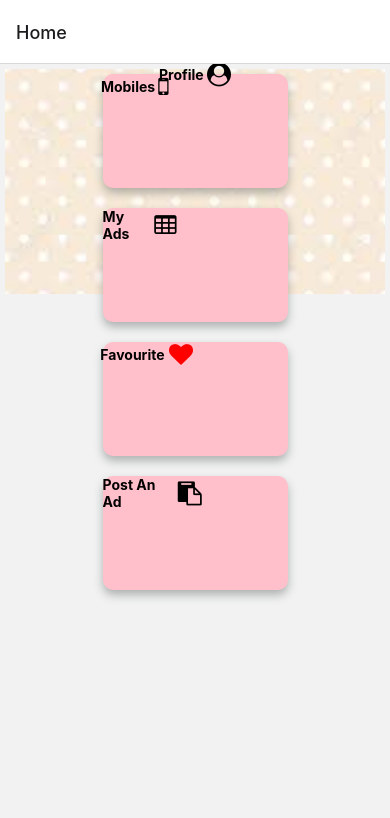
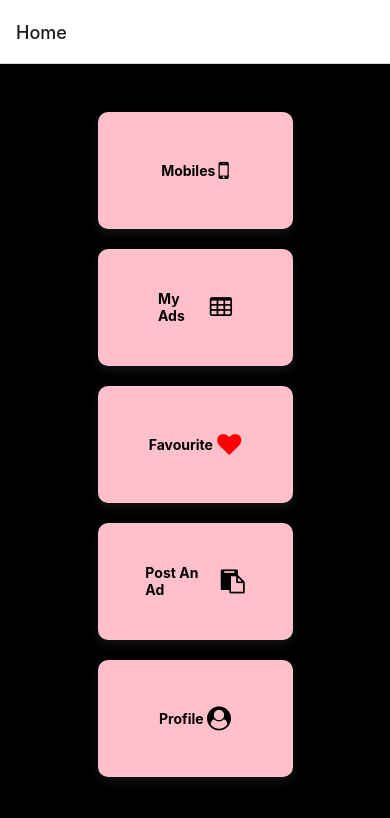
Before and after one commit to azamKhattak24/demo, a React Native app: screen /Home in a window 390 px wide. Shown: the top 818 px of the page. Built offline with nearby package versions, Linux system fonts and the light colour scheme.

Commit message:
App Structure

```diff
--- a/App.js
+++ b/App.js
@@ -18,7 +18,7 @@ const Tab = createBottomTabNavigator();
  function App ()  {
   return (
     <NavigationContainer>
-    <Stack.Navigator initialRouteName='Home'>
+    <Stack.Navigator>
     <Stack.Screen name='Home' component={Home}/>
     <Stack.Screen name='MobileAds' component={MobileAds}/>
     <Stack.Screen name='PostAD' component={PostAd}/>
--- a/components/home.js
+++ b/components/home.js
@@ -1,4 +1,4 @@
-import  React ,{Component} from 'react';
+import  React  from 'react';
 import { Text, View,
         StyleSheet,Button,
         SafeAreaView, TouchableOpacity,
@@ -12,18 +12,14 @@ const Home =({navigation})=> {
   return (
     <SafeAreaView style={styles.container} >
 
-    <View style={styles.body}>
-     <ImageBackground style={styles.image, styles.body} source={require('../assets/back.jpg')}>
-
-    <TouchableOpacity style={styles.button} onPress={()=>{navigation.navigate("MobileAds")}}>
+      <TouchableOpacity style={styles.button} onPress={()=>{navigation.navigate("MobileAds")}}>
          <View style={styles.touchView}>
      <Text style ={{fontWeight:'bold', marginRight:'5%'}}>Mobiles</Text>
     <Icon name='mobile' size={24}/>
    </View>
         </TouchableOpacity>
 
-
-    <TouchableOpacity style={styles.button} onPress={()=>{navigation.navigate("MyAds")}}>
+        <TouchableOpacity style={styles.button} onPress={()=>{navigation.navigate("MyAds")}}>
          <View style={styles.touchView}>
      <Text style ={{fontWeight:'bold', marginRight:'5%'}}>My Ads</Text>
     <Icon name='table' size={24}/>
@@ -37,22 +33,20 @@ const Home =({navigation})=> {
    </View>
         </TouchableOpacity>
 
-       <TouchableOpacity style={styles.button} onPress={()=>{navigation.navigate("PostAD")}}>
+        <TouchableOpacity style={styles.button} onPress={()=>{navigation.navigate("PostAD")}}>
          <View style={styles.touchView}>
      <Text style ={{fontWeight:'bold', marginRight:'5%'}}>Post An Ad</Text>
     <Icon name='clipboard' size={24}/>
    </View>
         </TouchableOpacity>
 
-        <TouchableOpacity style={styles.button, styles.touchView} onPress={()=>{navigation.navigate("Ad")}}>
+        <TouchableOpacity style={styles.button} onPress={()=>{navigation.navigate("PostAD")}}>
          <View style={styles.touchView}>
      <Text style ={{fontWeight:'bold', marginRight:'5%'}}>Profile</Text>
-    <Icon name='user-circle' size={24} />
+    <Icon name='user-circle' size={24}/>
    </View>
         </TouchableOpacity>
-    </ImageBackground>
 
-    </View>
     </SafeAreaView>
   );
 };
@@ -60,7 +54,10 @@ const Home =({navigation})=> {
 const styles = StyleSheet.create({
 
  container : {
-  flex: 1
+  flex: 1,
+  alignItems: 'center',
+  justifyContent:'center',
+  backgroundColor:'black',
   },
 
   body : {
@@ -74,14 +71,15 @@ const styles = StyleSheet.create({
   button: {
     borderRadius: 10,
     marginBottom: 20,
+    alignItems: 'center',
     shadowColor: '#303838',
     shadowOffset: { width: 0, height: 5 },
     shadowRadius: 10,
     shadowOpacity: 0.35,
     width: '50%',
     height: '15%',
-    backgroundColor:'pink'
-
+    backgroundColor:'pink',
+    justifyContent:'center'
 
   },
 
@@ -94,7 +92,7 @@ const styles = StyleSheet.create({
   },
 
   touchView:{
-  position: 'absolute',
+ // position: 'absolute',
   justifyContent: 'center',
   alignItems: 'center',
   flexDirection:'row'}
```
Also changed, not shown: 1 other file (tests, documents, lock files or other folders).
